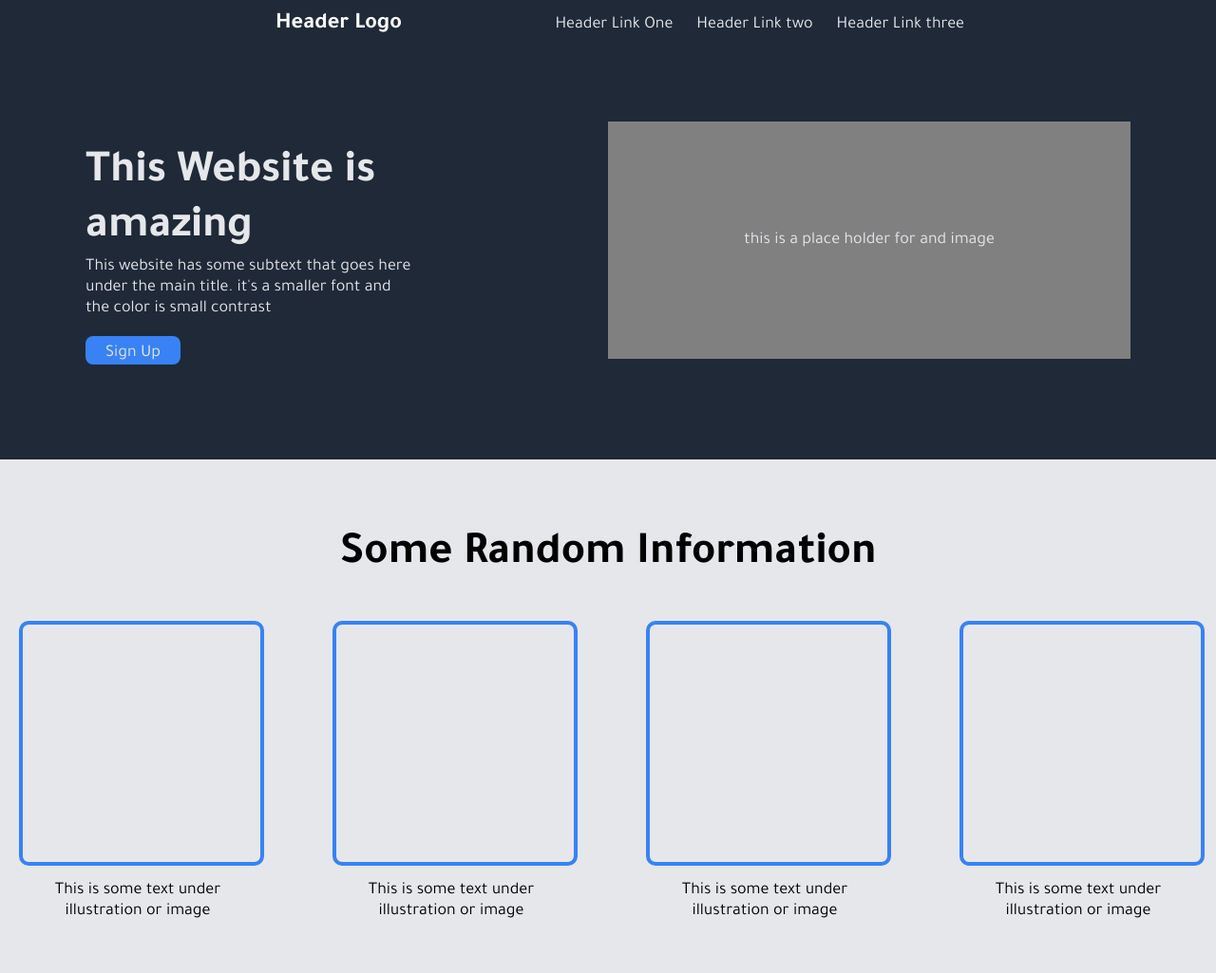
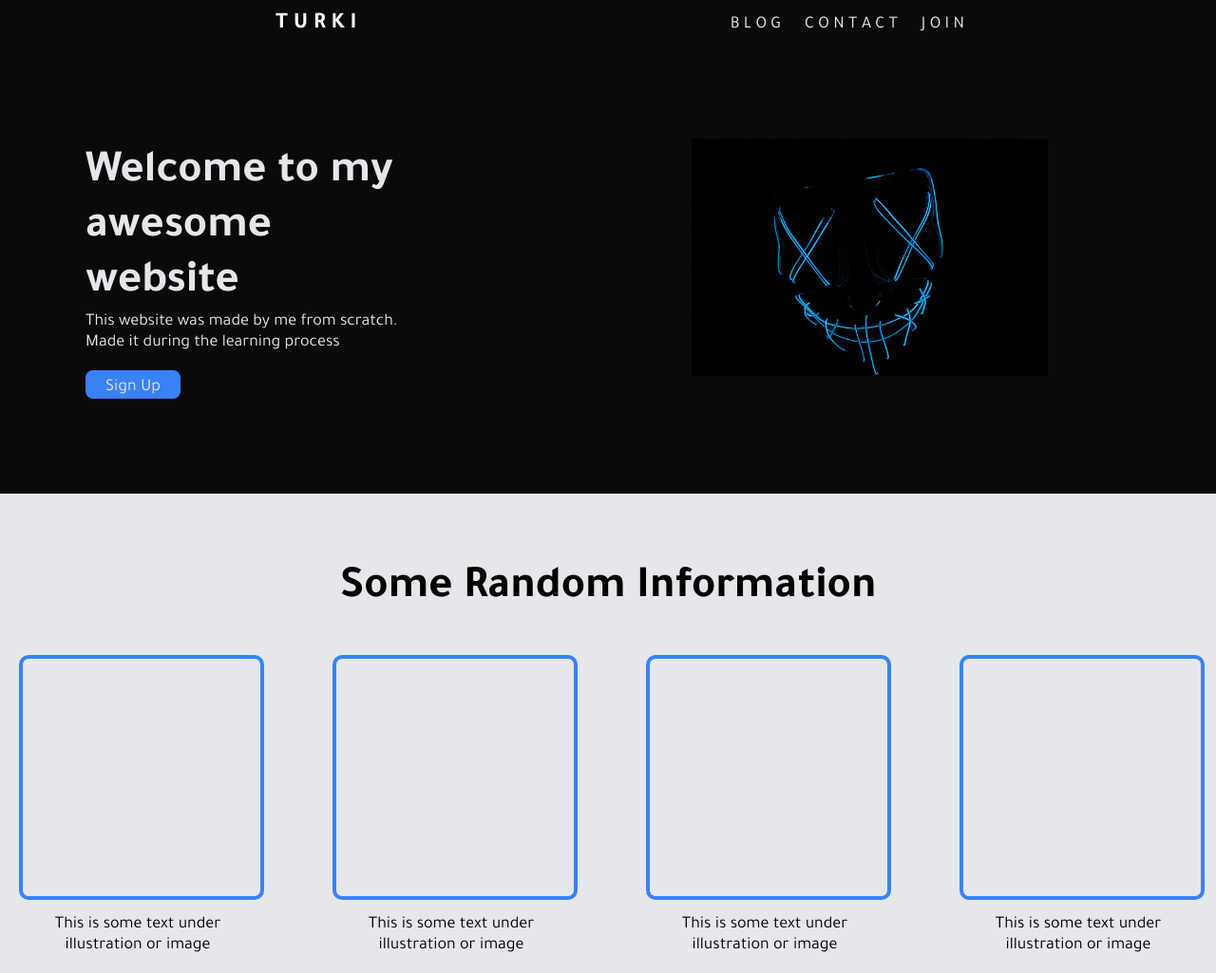
Before and after one commit to TurkiNAlghamdii/FirstLandingPage, a plain HTML site: page index.html in a window 1280 px wide. Shown: the top 1025 px of the page at 95% size. Drawn offline with Linux system fonts and the light colour scheme.

Commit message:
Made a few changes Changed the color of the header and add an img folder which contains an image which was added in the page

```diff
--- a/index.html
+++ b/index.html
@@ -15,23 +15,23 @@
 
         <ul class="headerList">
             <div class="logo">
-                <li>Header Logo</li>
+                <li>T U R K I</li>
             </div>
             <div class="right-links">
-                <li>Header Link One</li>
-                <li>Header Link two</li>
-                <li>Header Link three</li>
+                <li>B L O G</li>
+                <li>C O N T A C T</li>
+                <li>J O I N</li>
             </div>
         </ul>
 
         <div class="content">
             <div class="container2">
-                <h1 class="main-text">This Website is amazing</h1>
-                <p class="secondary-text">This website has some subtext that goes here under the main title. it's a smaller font and the color is small contrast</p>
+                <h1 class="main-text">Welcome to my awesome website</h1>
+                <p class="secondary-text">This website was made by me from scratch. Made it during the learning process</p>
                 <button class="button1">Sign Up</button>
             </div>
             <div class="image-placeholder">
-                this is a place holder for and image
+                <img src="imgs/img1.jpg" alt="">
             </div>
         </div>
 
--- a/style.css
+++ b/style.css
@@ -1,6 +1,7 @@
 body{
     font-family: 'Tajawal', sans-serif;
-    background-color: #1F2937;
+    /* background-color: #1F2937; */
+    background-color: #0A0A0A;
     margin: 0;
 }
 
@@ -56,13 +57,20 @@ body{
 .image-placeholder{
     width: 550px;
     height: 250px;
-    background-color: gray;
+    background-color: inherit;
     display: flex;
     align-items: center;
     justify-content: center;
     flex: 1 1 1;
     flex-shrink: 0;
+    object-fit: cover;
 }
+.image-placeholder > img{
+    width: 100%;
+    height: 100%;
+    object-fit:contain;
+}
+
 .container2{
     /* width: 450px; */
     max-width: 350px;
```
Also changed, not shown: imgs/img1.jpg (added).
